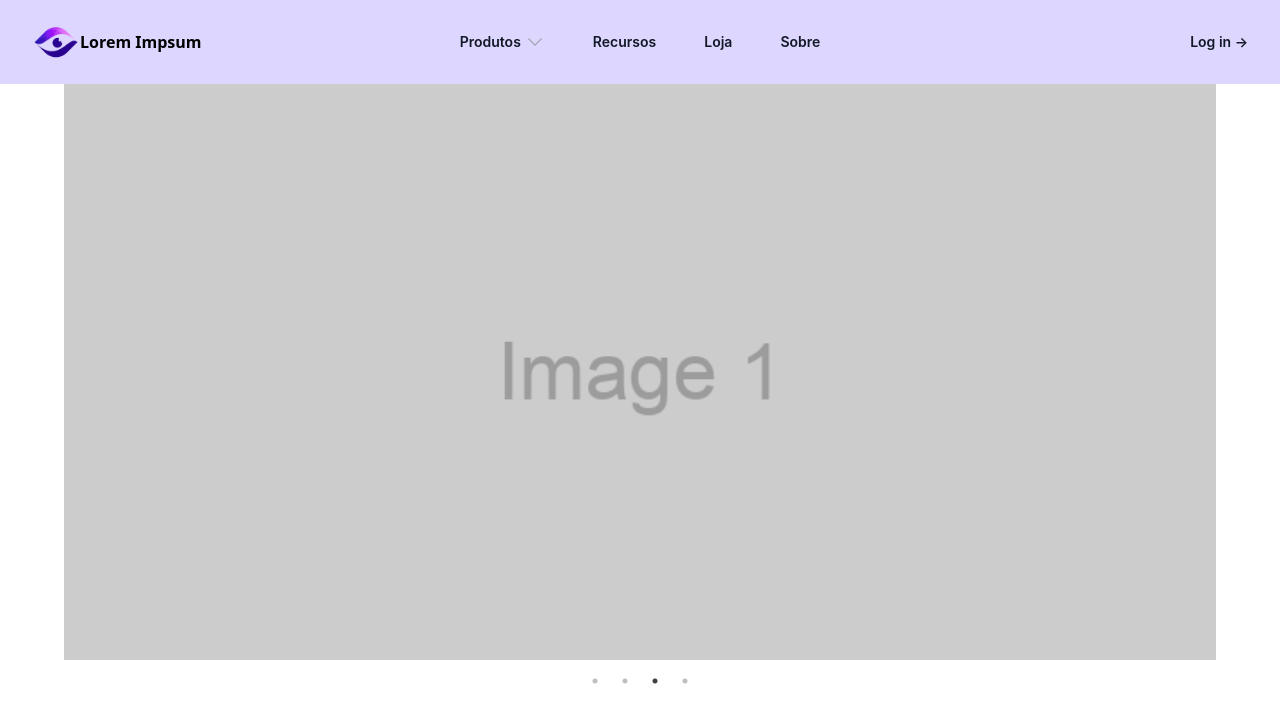
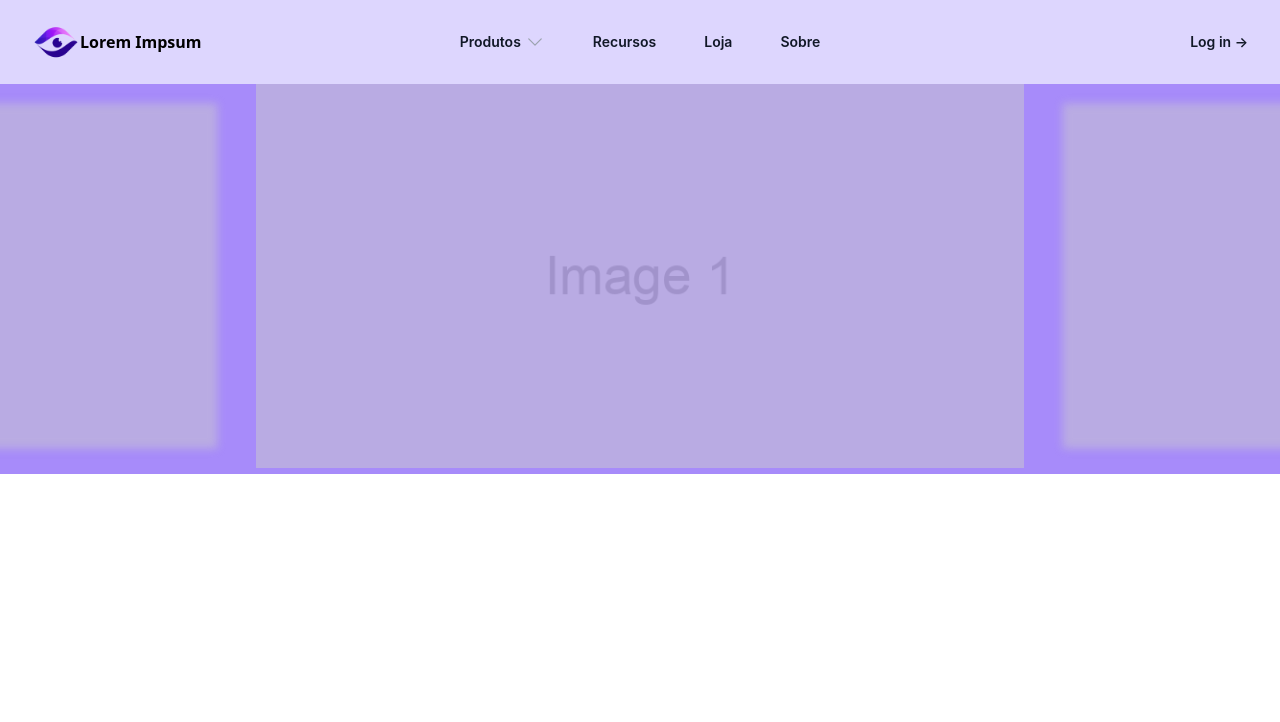
Before and after one commit to Caik0/react-template-site, a React (Create React App) app: page / in a window 1280 px wide. Shown: the top 722 px of the page. Built offline with nearby package versions, Linux system fonts and the light colour scheme.

Commit message:
Carousel update

```diff
--- a/src/App.js
+++ b/src/App.js
@@ -6,7 +6,9 @@ function App() {
   return (
     <div className="App">
       <Header />
-      <ImageCarousel />
+      <div className="bg-violet-400">
+        <ImageCarousel />
+      </div>
     </div>
   );
 }
--- /dev/null
+++ b/src/components/utilities/ImageCarousel.css
@@ -0,0 +1,42 @@
+.carousel-container {
+    width: 100%;
+    overflow: hidden;
+}
+
+.slide {
+    display: flex;
+    justify-content: center;
+    align-items: center;
+}
+
+.image-wrapper {
+    display: flex;
+    justify-content: center;
+    align-items: center;
+    width: 100%;
+}
+
+.carousel-image {
+    max-width: 100%;
+    max-height: 100%;
+    object-fit: cover;
+    transition: filter 0.5s ease, transform 0.5s ease;
+
+}
+
+.slick-slide {
+    height: auto;
+    opacity: 0.5; /* Opacidade das imagens fora do foco */
+}
+
+.slick-current .carousel-image {
+    filter: none; /* Remove o filtro de desfoque da imagem em foco */
+}
+
+.slick-slide img {
+    filter: blur(5px); /* Aplica desfoque nas imagens que não estão em foco */
+}
+.slick-slide:not(.slick-center) .carousel-image {
+    filter: blur(5px);
+    transform: scale(0.9); /* Reduz o tamanho das imagens laterais */
+}
--- a/src/components/utilities/Imagecarousel.js
+++ b/src/components/utilities/Imagecarousel.js
@@ -1,5 +1,6 @@
 import React from "react";
 import Slider from "react-slick";
+import './ImageCarousel.css';
 
 const ImageCarousel = () => {
     const settings = {
@@ -8,6 +9,8 @@ const ImageCarousel = () => {
         speed: 500,
         slidesToShow: 1,
         slidesToScroll: 1,
+        centerMode: true,
+        centerPadding: '20%',
         autoplay: true,
         autoplaySpeed: 2000,
     };
@@ -20,11 +23,13 @@ const ImageCarousel = () => {
     ];
 
     return (
-        <div style={{ width: '90%', margin: '0 auto' }}>
+        <div className="carousel-container">
             <Slider {...settings}>
                 {images.map((image, index) => (
-                    <div key={index}>
-                        <img src={image} alt={`Slide ${index + 1}`} style={{ width: '100%' }} />
+                    <div key={index} className="slide">
+                        <div className="image-wrapper">
+                            <img src={image} alt={`Slide ${index + 1}`} className="carousel-image" />
+                        </div>
                     </div>
                 ))}
             </Slider>
```
